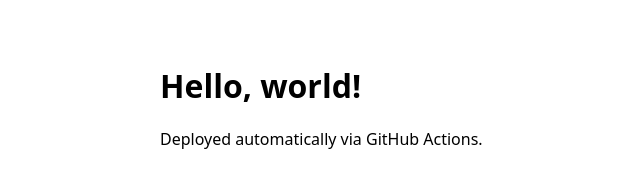
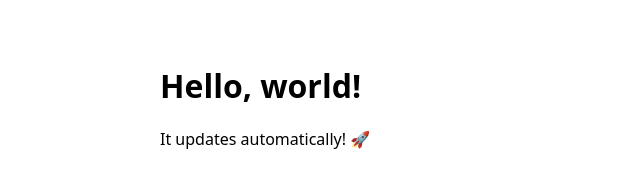
Before and after one commit to saifdbz77/my-static-site, a plain HTML site: page index.html in a window 1280 px wide. Shown: the whole page, without its empty margins (130-770 px from the left). Drawn offline with Linux system fonts and the light colour scheme.

Commit message:
Update index.html

```diff
--- a/index.html
+++ b/index.html
@@ -8,7 +8,7 @@
 </head>
 <body>
   <h1>Hello, world!</h1>
-  <p>Deployed automatically via GitHub Actions.</p>
+  <p>It updates automatically! 🚀</p>
   <script src="script.js"></script>
 </body>
 </html>
```
